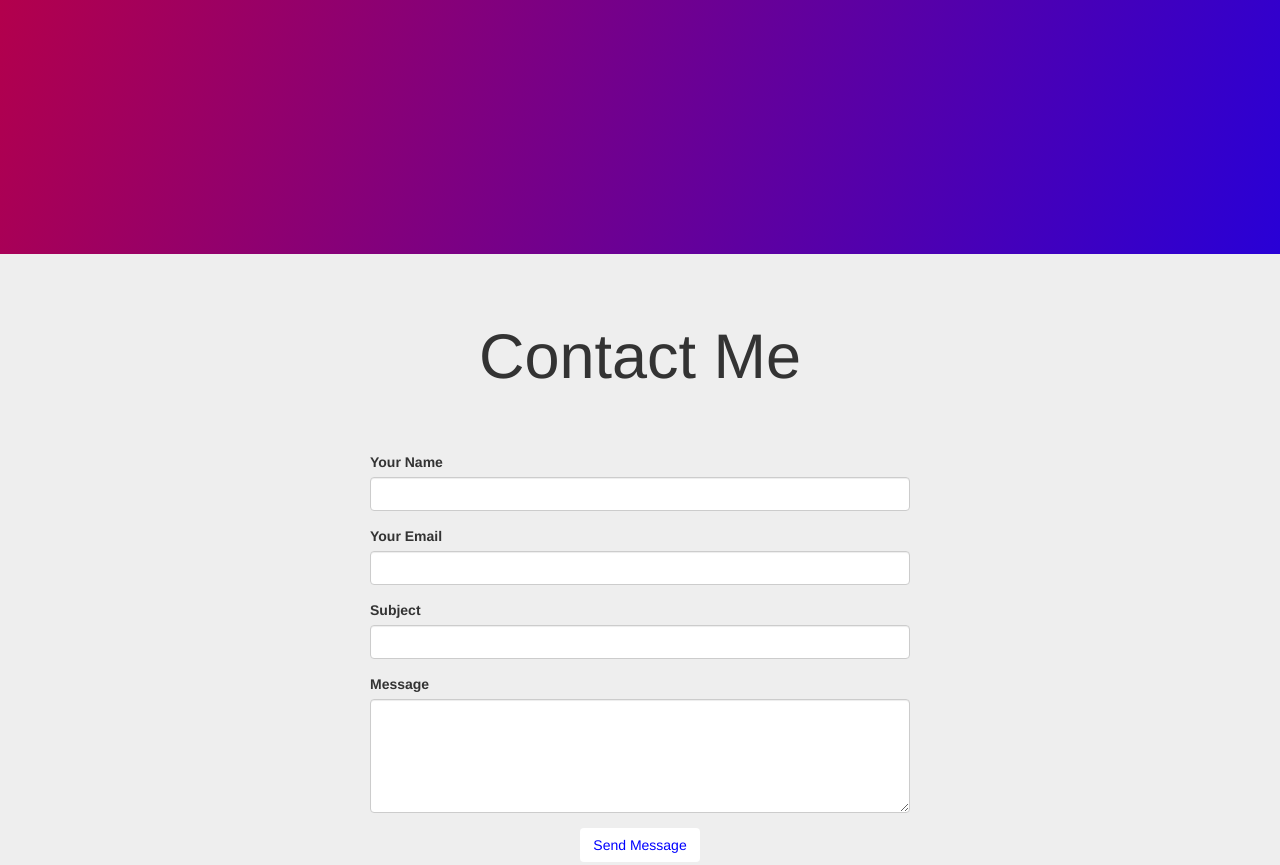
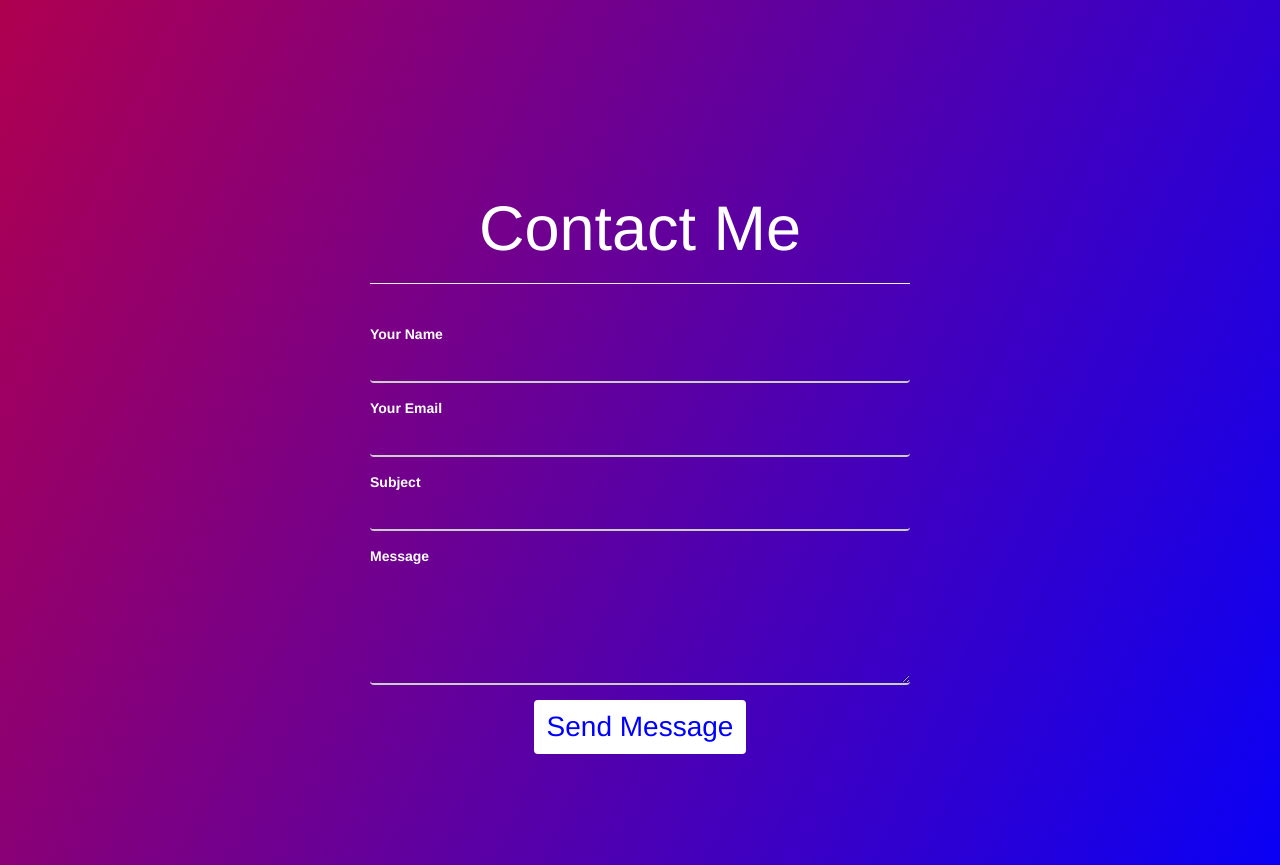
Before and after one commit to Andreweijie/andreweijie.github.io, a plain HTML site: page index.html in a window 1280 px wide. Shown: the part 1800-2665 px from the top of the page. Drawn offline with nearby package versions, Linux system fonts and the light colour scheme.

Commit message:
cleaning up

```diff
--- a/index.html
+++ b/index.html
@@ -31,7 +31,7 @@
 </head>
 
 
-<body data-spy="scroll" data-target=".navbar" data-offset="50">
+<body data-spy="scroll" data-target=".navbar" data-offset="50" style="color:white">
   <nav id="navcolor" class="navbar navbar-default navbar-fixed-top">
     <div class="container-fluid">
       <div class="navbar-header">
@@ -44,7 +44,7 @@
        </ul>
     </div>
   </nav>
-  <div id="1" class="jumbotron">
+  <div id="1" class="jumbotron" style="background:transparent">
   <div class="container-fluid about">
     <div class="row text-center">
       <img id="profile" src="https://scontent.fsin1-1.fna.fbcdn.net/v/t1.0-9/13466223_1334264446601688_1717077517571295417_n.jpg?oh=afa285c0c73e02b0660c3826312f2bac&oe=5989FBE7">
@@ -56,31 +56,31 @@
   </div>
   </div>
   <div id="2" class="container work">
-
+      <a target="_blank" href="https://andreweijie.github.io/wikimini">WikiMini</a>
   </div>
-  <div id="3" class="jumbotron foot">
+  <div id="3" class="jumbotron foot" style="background:transparent">
     <div class="container">
       <div class="col-xs-6 col-sm-6 col-md-6 col-lg-6 col-xs-offset-3">
         <h1 class="text-center">Contact Me</h1><hr><br>
         <form id="contact-form" class="form" action="#" method="POST" role="form">
-              <div class="form-group">
+              <div class="form-group" style="">
                   <label class="form-label" for="name">Your Name</label>
-                  <input type="text" class="form-control" id="name" name="name" tabindex="1" required>
+                  <input id="input" type="text" class="form-control" id="name" name="name" tabindex="1" required>
               </div>
               <div class="form-group">
                   <label class="form-label" for="email">Your Email</label>
-                  <input type="email" class="form-control" id="email" name="email" tabindex="2" required>
+                  <input id="input" type="email" class="form-control" id="email" name="email" tabindex="2" required>
               </div>
               <div class="form-group">
                   <label class="form-label" for="subject">Subject</label>
-                  <input type="text" class="form-control" id="subject" name="subject" tabindex="3">
+                  <input id="input" type="text" class="form-control" id="subject" name="subject" tabindex="3">
               </div>
               <div class="form-group">
                   <label class="form-label" for="message">Message</label>
-                  <textarea rows="5" cols="50" name="message" class="form-control" id="message" tabindex="4" required></textarea>
+                  <textarea rows="5" cols="50" name="message" class="form-control" id="input" tabindex="4" required></textarea>
               </div>
               <div class="text-center">
-                  <button type="submit" class="btn btn-start-order">Send Message</button>
+                  <button id="btn" type="submit" class="btn btn-start-order">Send Message</button>
               </div>
           </form>
       </div>
--- a/portfolio.css
+++ b/portfolio.css
@@ -49,11 +49,6 @@ p {
   font-family:Arvo;
 }
 
-.jumbotron {
-  background:url("");
-  color:white;
-  margin-top:5%;
-}
 
 .thumbnail {
   background-color:transparent;
@@ -82,14 +77,6 @@ p {
   color:white;
 }
 
-footer {
-  color:white;
-}
-
-footer .container span {
-
-}
-
 .about {
   height:850px;
 }
@@ -98,23 +85,21 @@ footer .container span {
   height:850px;
 }
 
-
-.form-control {
-  background:transparent;
-	border-radius: 0;
-	border-color: #ccc;
-  border-width: 0 0 2px 0;
-  border-style: none none solid none;
-  box-shadow: none;
-}
-.form-control:focus {
+#input:focus {
 	box-shadow: none;
 	border-color: white;
   color:white;
 }
 
-.btn {
+#btn {
   background:white;
   color:blue;
   font-size:2em;
 }
+
+#input {
+  background: transparent;
+    border-style: none none solid none;
+    border-width: 0 0 2px 0;
+    box-shadow: none;
+}
```
